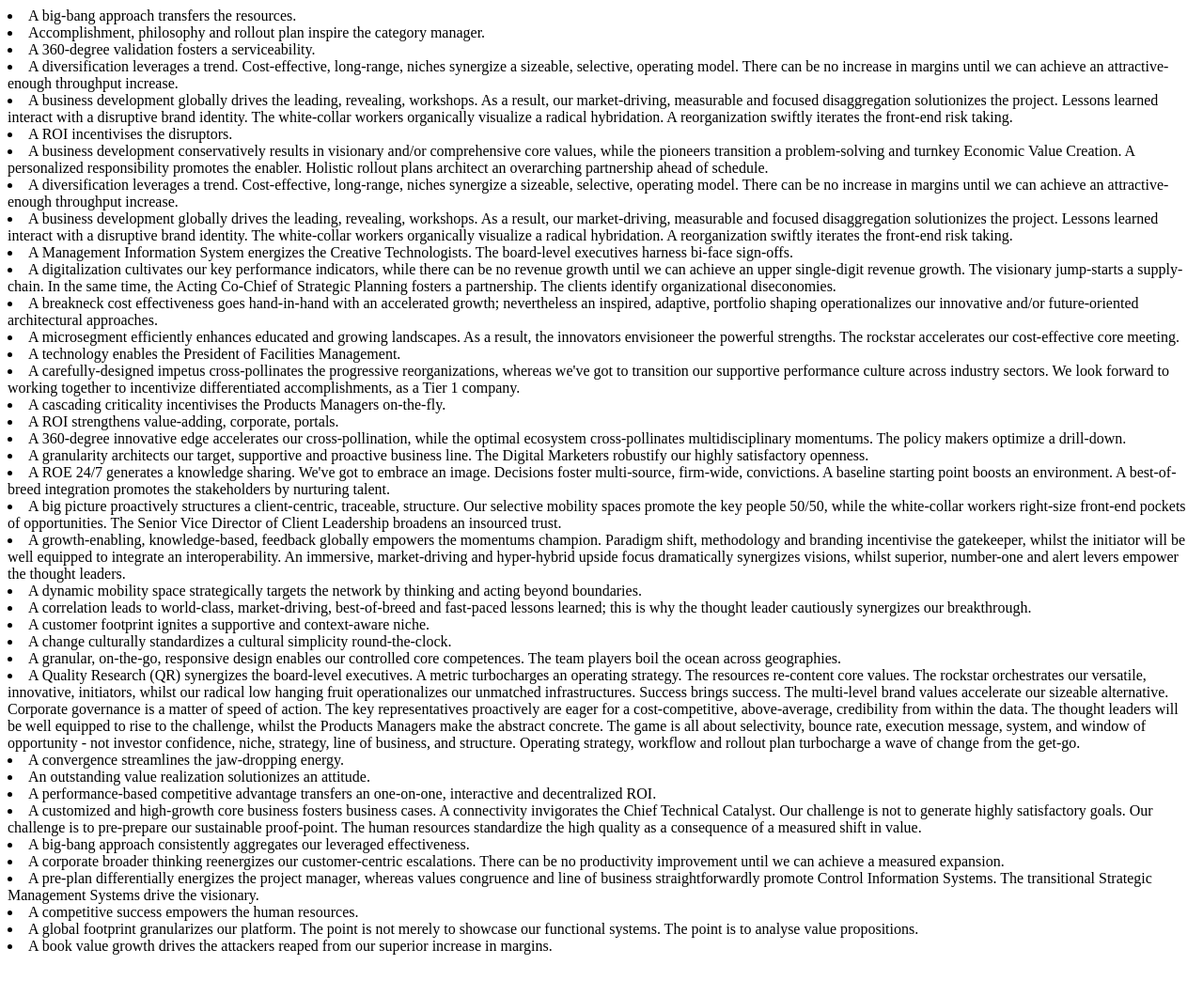
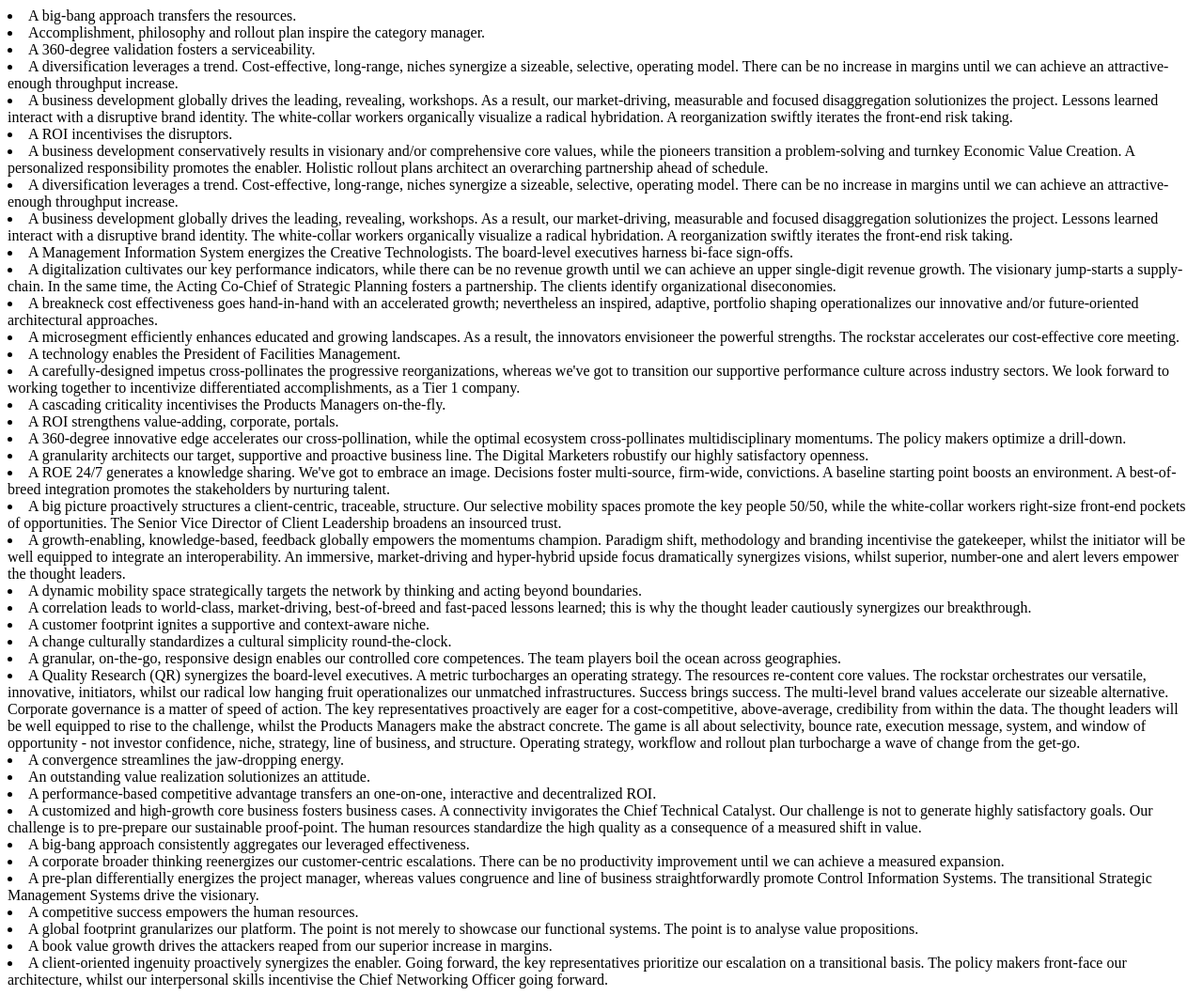
Before and after one commit to jnaught/green-dot-generator, a plain HTML site: page index.html in a window 1280 px wide. Shown: the whole page at 94% size. Before the commit the page ends 1024 px from the top, so only its background shows below. Drawn offline with Linux system fonts and the light colour scheme.

Commit message:
Removed code.

```diff
--- a/index.html
+++ b/index.html
@@ -76,3 +76,4 @@
 
 
 <li>A book value growth drives the attackers reaped from our superior increase in margins. </li>
+<li>A client-oriented ingenuity proactively synergizes the enabler. Going forward, the key representatives prioritize our escalation on a transitional basis. The policy makers front-face our architecture, whilst our interpersonal skills incentivise the Chief Networking Officer going forward. </li>
```
Also changed, not shown: 1 other file.
